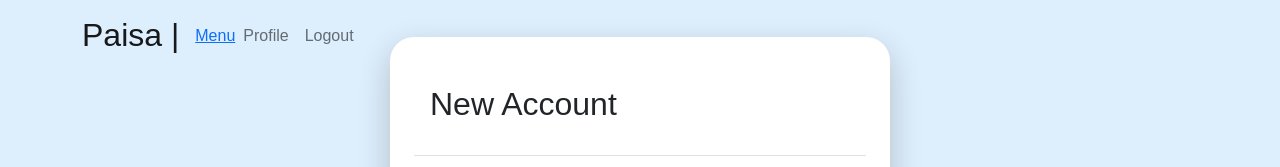
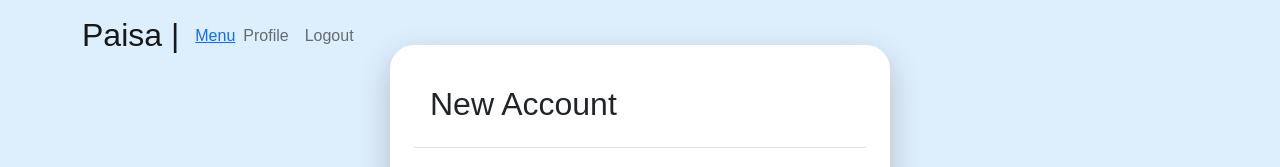
Before and after one commit to romebell/mern-auth-frontend, a React (Create React App) app: page /add-account in a window 1280 px wide. Shown: the top 167 px of the page. Built offline with nearby package versions, Linux system fonts and the light colour scheme; no server answers; sample sign-in values are in the browser's storage.

Commit message:
Update Styling on AddAccount

```diff
--- a/src/components/transaction-account/AddAccount.jsx
+++ b/src/components/transaction-account/AddAccount.jsx
@@ -80,7 +80,7 @@
   const accountTypes = ["Checking", "Savings", "Cash"];
 
   const header = (
-    <h2 className="py-2">New Account</h2>
+    <h2>New Account</h2>
   );
 
   const footer = (
```
